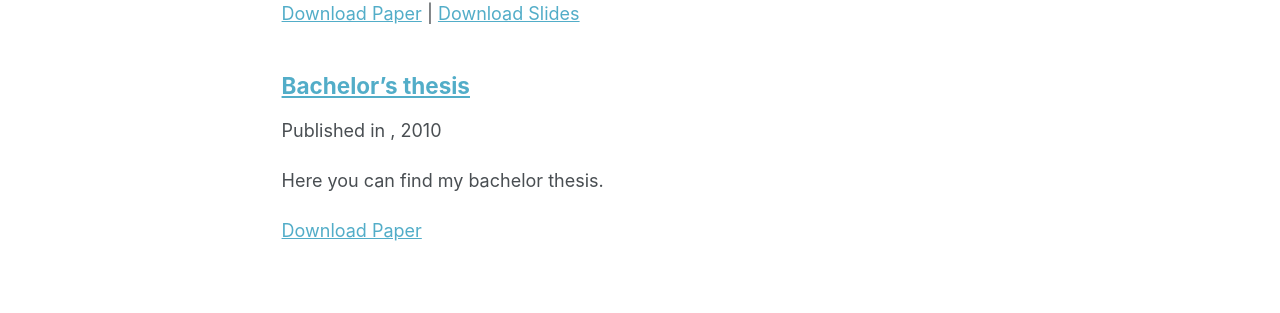
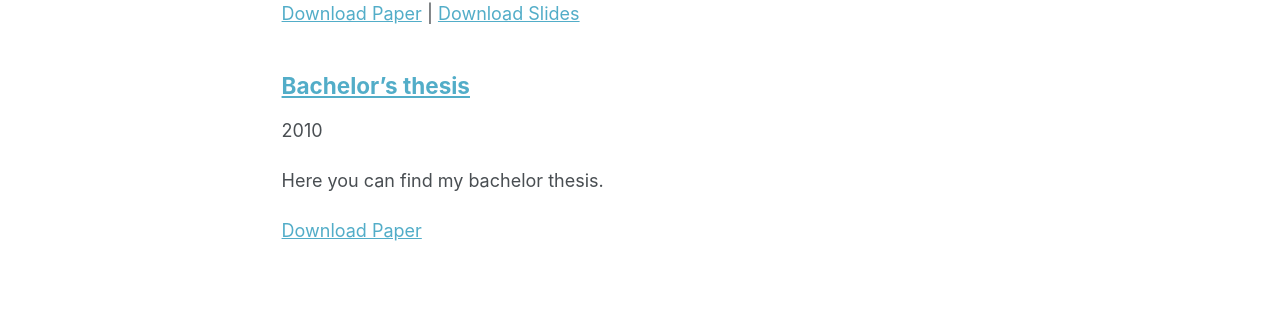
Before and after one commit to giovannirossanigo/giovannirossanigo.github.io, a Jekyll site: the page built from _pages/publications.html, in a window 1280 px wide and 1312 px high. Shown: the part 654-967 px from the top of the window. Built offline with Jekyll 4.4.1, drawn with Linux system fonts in a browser that asks for light colours; some web fonts are replaced; a script that is not in the unit is left out.

Commit message:
Update archive-single.html

```diff
--- a/_includes/archive-single.html
+++ b/_includes/archive-single.html
@@ -41,7 +41,11 @@
         {% if post.collection == 'teaching' %}
           <p> {{ post.type }}, <i>{{ post.venue }}</i>, {{ post.date | default: "1900-01-01" | date: "%Y" }} </p>
         {% elsif post.collection == 'publications' %}
-          <p>Published in <i>{{ post.venue }}</i>, {{ post.date | default: "1900-01-01" | date: "%Y" }} </p>
+          {% if post.venue %}
+        <p>Published in <i>{{ post.venue }}</i>{% if post.date %}, {{ post.date | date: "%Y" }}{% endif %}</p>
+    {% elsif post.date %}
+    <p>{{ post.date | date: "%Y" }}</p>
+  {% endif %}
         {% elsif post.date %}
          <p class="page__date"><strong><i class="fa fa-fw fa-calendar" aria-hidden="true"></i> {{ site.data.ui-text[site.locale].date_label | default: "Published:" }}</strong> <time datetime="{{ post.date | default: "1900-01-01" | date_to_xmlschema }}">{{ post.date | default: "1900-01-01" | date: "%B %d, %Y" }}</time></p>
         {% endif %}
```
